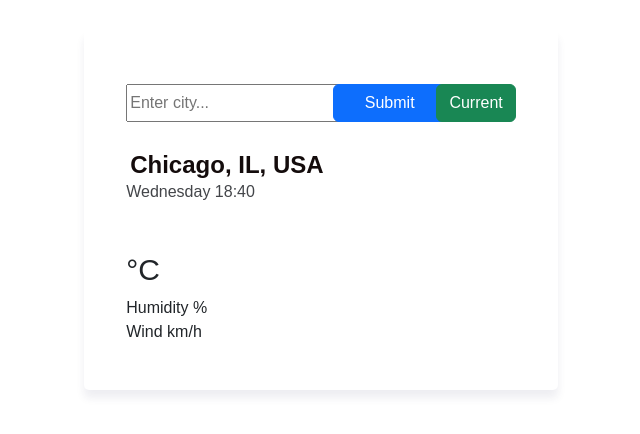
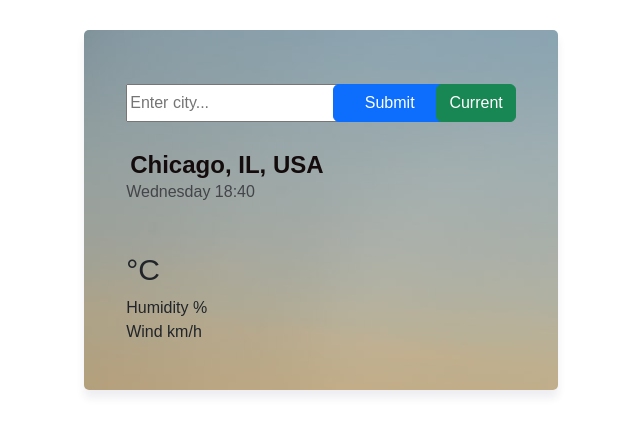
Before and after one commit to thadya/shecodesrep, a website built with Parcel: page index.html in a window 1280 px wide. Shown: the whole page, without its empty margins (319-959 px from the left). Built offline with nearby package versions, Linux system fonts and the light colour scheme; files whose address does not match are found by name.

Commit message:
Update styles.css
css update

```diff
--- a/styles.css
+++ b/styles.css
@@ -36,7 +36,7 @@ body {
     border-bottom: 4px solid #fbbc04;
   }
   div.img {
-    background: url(..photo-150.jpg);
+    background: url(../shecodesrep/photo-150.jpg);
     border-radius: 5px;
     height: 45vh;
     box-shadow: rgba(37, 39, 89, 0.08) 0px 8px 8px 0;
```
